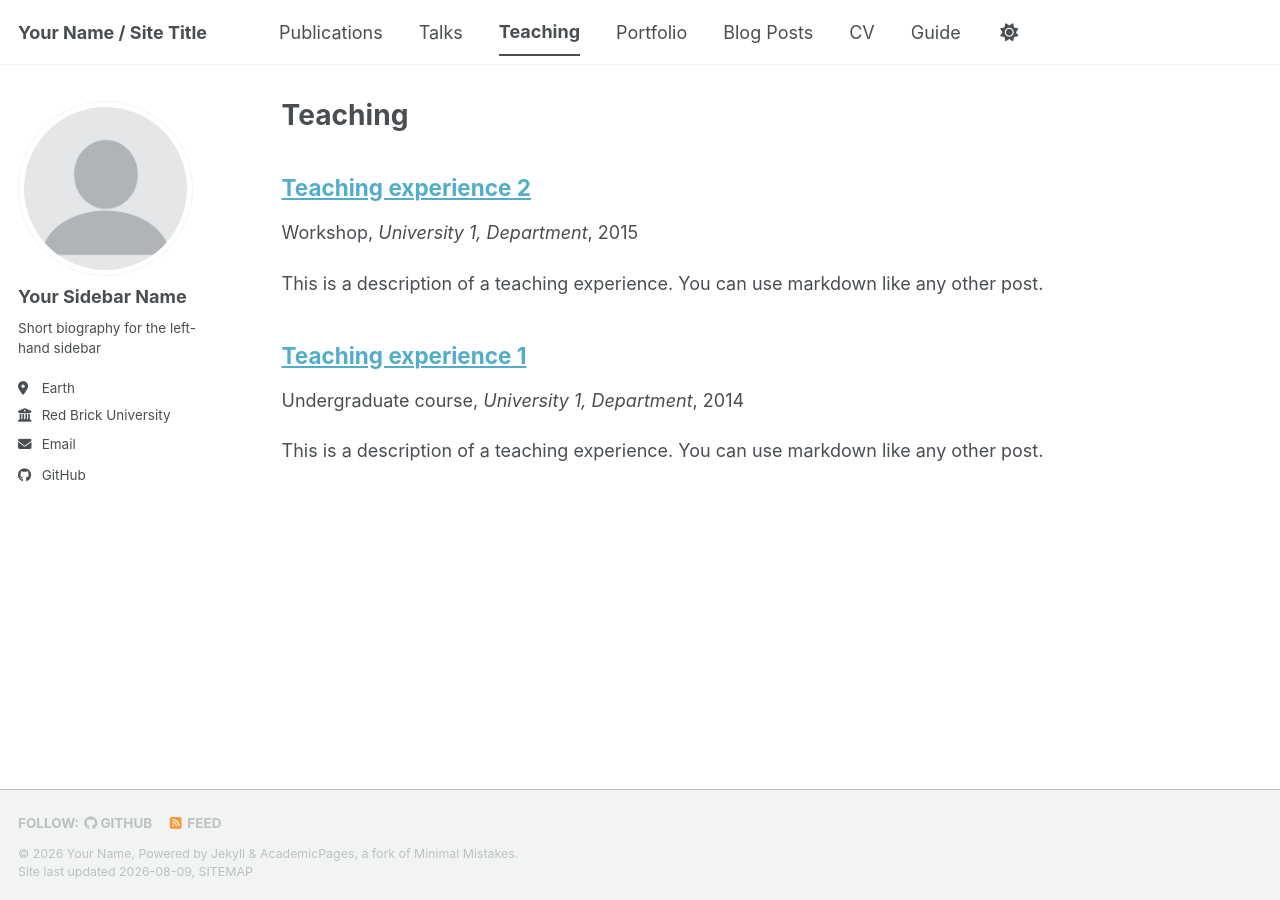
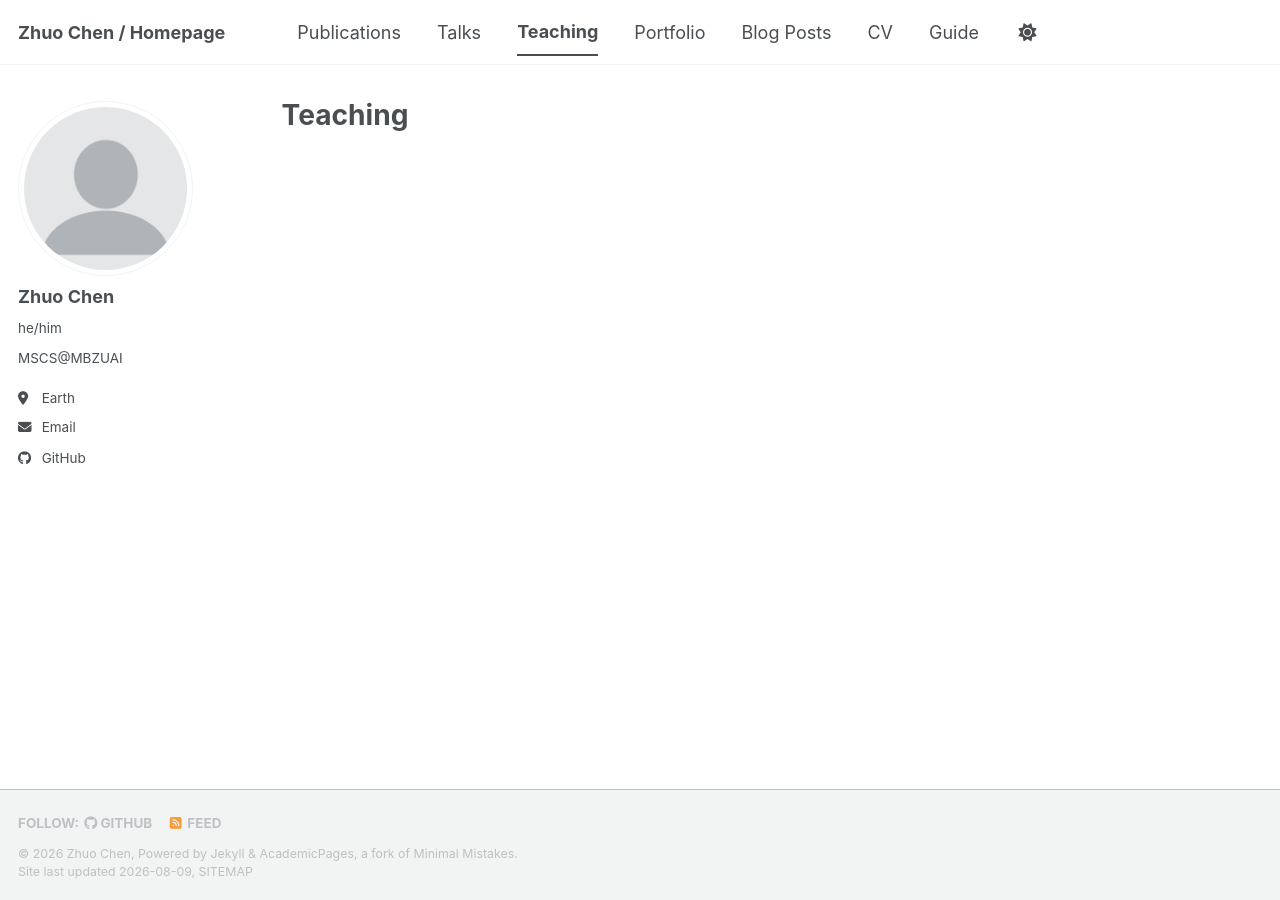
Before and after one commit to ChenZ01/ChenZ01.github.io, a Jekyll site: the page built from _pages/teaching.html, in a window 1280 px wide. Built offline with Jekyll 4.4.1, drawn with Linux system fonts in a browser that asks for light colours; a style sheet for code colours, icons or effects is not loaded.

Commit message:
bio modification

```diff
--- a/CNAME
+++ /dev/null
@@ -1 +0,0 @@
-chenz01.top
--- a/_config.yml
+++ b/_config.yml
@@ -9,11 +9,11 @@
 # Basic Site Settings
 locale                   : "en-US"
 site_theme               : "default" # The available themes options are "default", "air", "sunrise", "mint", "dirt" and "contrast"
-title                    : "Your Name / Site Title"
+title                    : "Zhuo Chen / Homepage"
 title_separator          : "-"
-name                     : &name "Your Name"
-description              : &description "Your Name's academic portfolio"   # Update this with a general description of your site, this is the default if not overridden by a page
-url                      : https://chenz01.github.io # The base hostname & protocol for your site e.g. "https://[your GitHub username].github.io",
+name                     : &name "Zhuo Chen"
+description              : &description "Zhuo's academic portfolio"   # Update this with a general description of your site, this is the default if not overridden by a page
+url                      : https://chenz01.top # The base hostname & protocol for your site e.g. "https://[your GitHub username].github.io",
                                                            # or if you already have some other page hosted on Github then use "https://[your GitHub username].github.io/[Your Repo Name]"
 baseurl                  : "" # the subpath of your site, e.g. "/blog"
 repository               : "chenz01/chenz01.github.io"
@@ -24,13 +24,13 @@ repository               : "chenz01/chenz01.github.io"
 author:
   # Biographic information
   avatar           : "profile.png"
-  name             : "Your Sidebar Name"
-  pronouns         : # example: "she/her"
-  bio              : "Short biography for the left-hand sidebar"
+  name             : "Zhuo Chen"
+  pronouns         : "he/him"
+  bio              : "MSCS@MBZUAI"
   location         : "Earth"
-  employer         : "Red Brick University"
+  # employer         : "Red Brick University"
   uri              : # URL
-  email            : "none@example.org"
+  email            : "zhuo.chen@mbzuai.ac.ae"
 
   # Academic websites
   academia         : # URL
@@ -221,18 +221,18 @@ kramdown:
 
 # These settings control the types of collections used by the template
 collections:
-  teaching:
-    output: true
-    permalink: /:collection/:path/
-  publications:
-    output: true
-    permalink: /:collection/:path/
-  portfolio:
-    output: true
-    permalink: /:collection/:path/
-  talks:
-    output: true
-    permalink: /:collection/:path/
+  # teaching:
+  #   output: true
+  #   permalink: /:collection/:path/
+  # publications:
+  #   output: true
+  #   permalink: /:collection/:path/
+  # portfolio:
+  #   output: true
+  #   permalink: /:collection/:path/
+  # talks:
+  #   output: true
+  #   permalink: /:collection/:path/
 
 
 # These settings control how pages and collections are included in the site
```
